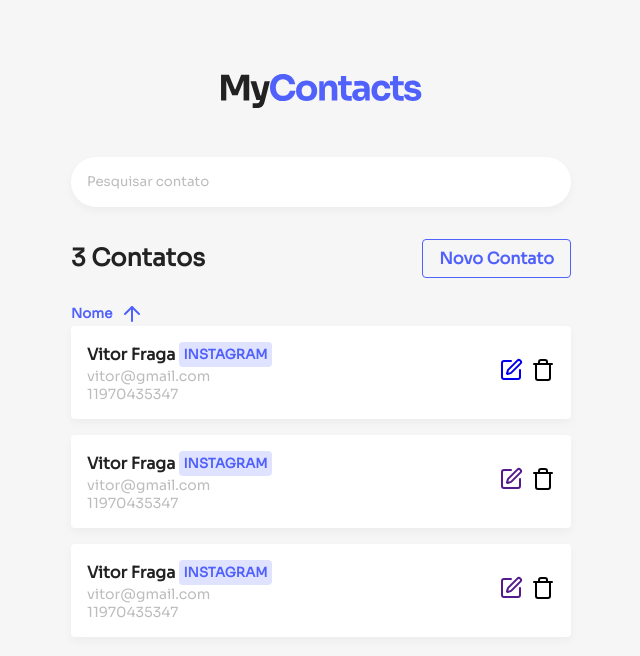
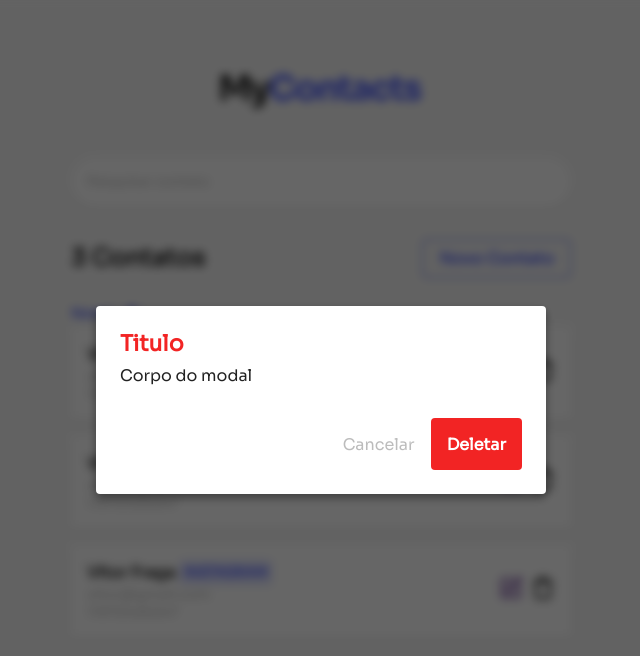
Before and after one commit to vitoorfraga/my-contacts-ui, a React (Vite) app: page / in a window 1280 px wide. Shown: the top 656 px of the page, without its empty margins (319-959 px from the left). Built offline with nearby package versions, Linux system fonts and the light colour scheme.

Commit message:
feat: add Modal component

```diff
--- a/index.html
+++ b/index.html
@@ -13,6 +13,7 @@
   </head>
   <body>
     <div id="root"></div>
+    <div id="modal-root"></div>
     <script type="module" src="/src/main.jsx"></script>
   </body>
 </html>
--- a/src/assets/styles/themes/default.js
+++ b/src/assets/styles/themes/default.js
@@ -10,6 +10,11 @@
     gray: {
       900: "#222222",
       200: "#BCBCBC"
+    },
+    danger: {
+      main: "#f22424",
+      light: "#f75c5c",
+      dark: "#f21313"
     }
   }
 }
--- a/src/components/Button/index.js
+++ b/src/components/Button/index.js
@@ -1,8 +1,8 @@
-import styled from "styled-components";
+import styled, { css } from "styled-components";
 
 export const Button = styled.button`
 
-  width: 100%;
+  padding: 0 16px;
   height: 52px;
 
   border: none;
@@ -28,4 +28,18 @@
     background-color: #CCC;
     cursor: not-allowed;
   }
+
+  ${({theme, danger}) => danger && css`
+    background: ${theme.colors.danger.main};
+
+    &:hover {
+      background-color: ${theme.colors.danger.light};
+      /* background-color: green; */
+    }
+
+    &:active {
+      background-color: ${theme.colors.danger.dark};
+    }
+
+  `}
 `
--- a/src/components/ContactForm/styles.js
+++ b/src/components/ContactForm/styles.js
@@ -6,4 +6,5 @@
 
 export const ButtonContainer = styled.div`
   margin-top: 24px;
+  width: 100%;
 `
--- /dev/null
+++ b/src/components/Modal/index.jsx
@@ -0,0 +1,34 @@
+import PropTypes from "prop-types"
+import { Button } from "../Button"
+import { Container, Footer, Overlay } from "./styles"
+import { createPortal } from 'react-dom';
+
+export const Modal = ({ danger }) => {
+
+  return createPortal(
+    <Overlay>
+      <Container danger={danger}>
+        <h1>Titulo</h1>
+        <p>Corpo do modal</p>
+
+        <Footer>
+          <button type="button" className="cancel-button">
+            Cancelar
+          </button>
+
+          <Button type="button" danger={danger}>
+            Deletar
+          </Button>
+        </Footer>
+      </Container>
+    </Overlay>
+  , document.getElementById("modal-root"));
+}
+
+Modal.propTypes = {
+  danger: PropTypes.bool
+}
+
+Modal.defaultProps = {
+  danger: false
+}
--- /dev/null
+++ b/src/components/Modal/styles.js
@@ -0,0 +1,53 @@
+import styled from "styled-components";
+
+export const Overlay = styled.div`
+  background-color: rgba(0, 0, 0, 0.6);
+  backdrop-filter: blur(5px);
+
+  position: absolute;
+  width: 100vw;
+  height: 100vh;
+  left: 0;
+  top: 0;
+
+  display: flex;
+  align-items: center;
+  justify-content: center;
+
+  padding: 8px;
+`
+
+export const Container = styled.div`
+  background-color: #FFF;
+  border-radius: 4px;
+  padding: 24px;
+  box-shadow: 0px 4px 10px rgba(0, 0, 0, .4);
+  max-width: 450px;
+  width: 100%;
+
+  h1 {
+    font-size: 22px;
+    color: ${({theme, danger }) => danger ? theme.colors.danger.main : theme.colors.gray[900]}
+  }
+
+  p {
+    margin-top: 8px;
+  }
+`
+
+export const Footer = styled.footer`
+  margin-top: 32px;
+
+  display: flex;
+  align-items: center;
+  justify-content: flex-end;
+  gap: 16px;
+
+  .cancel-button {
+    border: none;
+    outline: none;
+    background-color: transparent;
+    font-size: 16px;
+    color: ${({theme}) => theme.colors.gray[200]};
+  }
+`
--- a/src/pages/Home/index.jsx
+++ b/src/pages/Home/index.jsx
@@ -3,11 +3,13 @@
 import { LucideArrowUp } from "lucide-react"
 import { LucideTrash } from "lucide-react"
 import { Link } from "react-router-dom"
+import { Modal } from "../../components/Modal"
 
 
 export default function Home() {
   return  (
     <Container>
+      <Modal danger />
       <InputSearchContainer>
         <input placeholder="Pesquisar contato"/>
       </InputSearchContainer>
```
